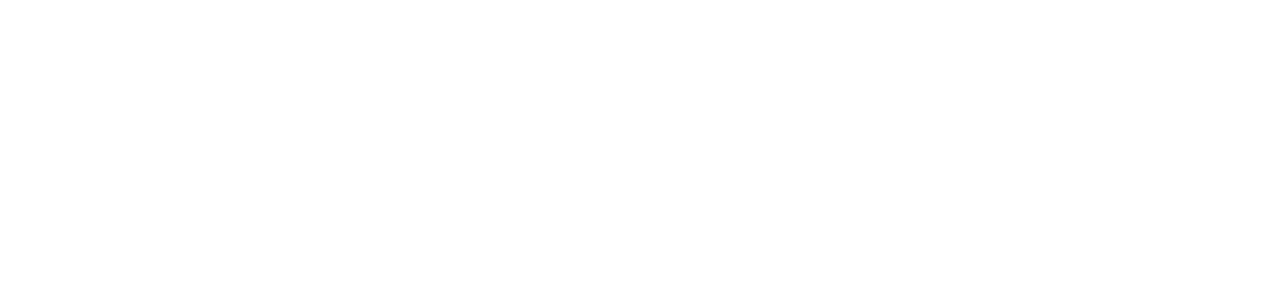
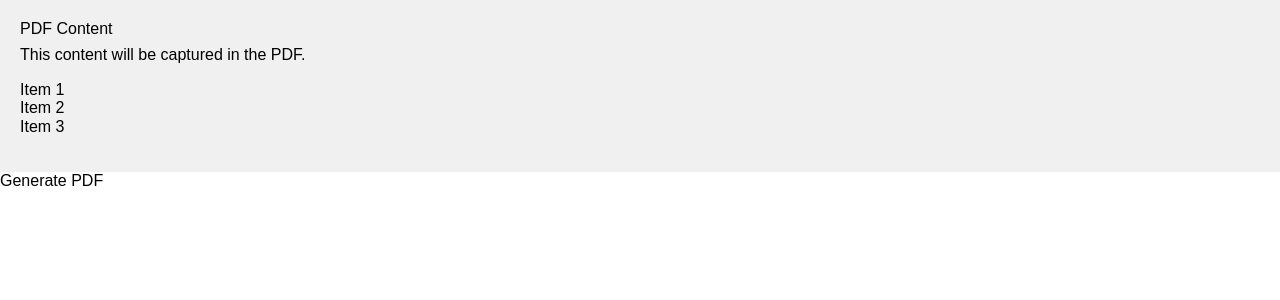
Before and after one commit to samatzaza/react-vite-ts, a React (Vite) app: page /pdf in a window 1280 px wide. Before the commit this address had no page. Shown: the top 300 px of the page. Built offline with nearby package versions, Linux system fonts and the light colour scheme.

Commit message:
Create pdf with canva

```diff
--- a/package.json
+++ b/package.json
@@ -12,6 +12,7 @@
   "dependencies": {
     "@tanstack/react-query": "^5.62.7",
     "antd": "^5.22.7",
+    "html2canvas": "^1.4.1",
     "jspdf": "^2.5.2",
     "jspdf-autotable": "^3.8.4",
     "react": "^18.3.1",
--- a/src/Approute.tsx
+++ b/src/Approute.tsx
@@ -3,6 +3,7 @@
 import About from './page/About'
 import Detail from './page/Detail'
 import AppNotif from './page/Notification'
+import PdfGenerator from './components/pdf'
 
 function AppRoute() {
     return (
@@ -12,6 +13,7 @@
                 <Route path="/about" element={<About />} />
                 <Route path="/detail" element={<Detail />} />
                 <Route path="/notification" element={<AppNotif />} />
+                <Route path="/pdf" element={<PdfGenerator />} />
             </Routes>
         </div>
     )
--- /dev/null
+++ b/src/components/pdf.tsx
@@ -0,0 +1,49 @@
+import React, { useRef } from "react";
+import { jsPDF } from "jspdf";
+import html2canvas from "html2canvas";
+
+const PdfGenerator = () => {
+    const printRef = useRef();
+
+    const handleGeneratePdf = async () => {
+        const element = printRef.current;
+
+        if (element) {
+            // Use html2canvas to render the element as a canvas
+            const canvas = await html2canvas(element);
+            const imgData = canvas.toDataURL("image/png");
+
+            // Create a new jsPDF instance
+            const pdf = new jsPDF();
+
+            // Calculate dimensions to fit the PDF size
+            const pdfWidth = pdf.internal.pageSize.getWidth();
+            const pdfHeight =
+                (canvas.height * pdfWidth) / canvas.width;
+
+            // Add the image to the PDF
+            pdf.addImage(imgData, "PNG", 0, 0, pdfWidth, pdfHeight);
+
+            // Save the PDF
+            pdf.save("document.pdf");
+        }
+    };
+
+    return (
+        <div>
+            <div ref={printRef} style={{ padding: "20px", backgroundColor: "#f0f0f0" }}>
+                <h1>PDF Content</h1>
+                <p>This content will be captured in the PDF.</p>
+                <ul>
+                    <li>Item 1</li>
+                    <li>Item 2</li>
+                    <li>Item 3</li>
+                </ul>
+            </div>
+
+            <button onClick={handleGeneratePdf}>Generate PDF</button>
+        </div>
+    );
+};
+
+export default PdfGenerator;
```
Also changed, not shown: 1 other file (tests, documents, lock files or other folders).
